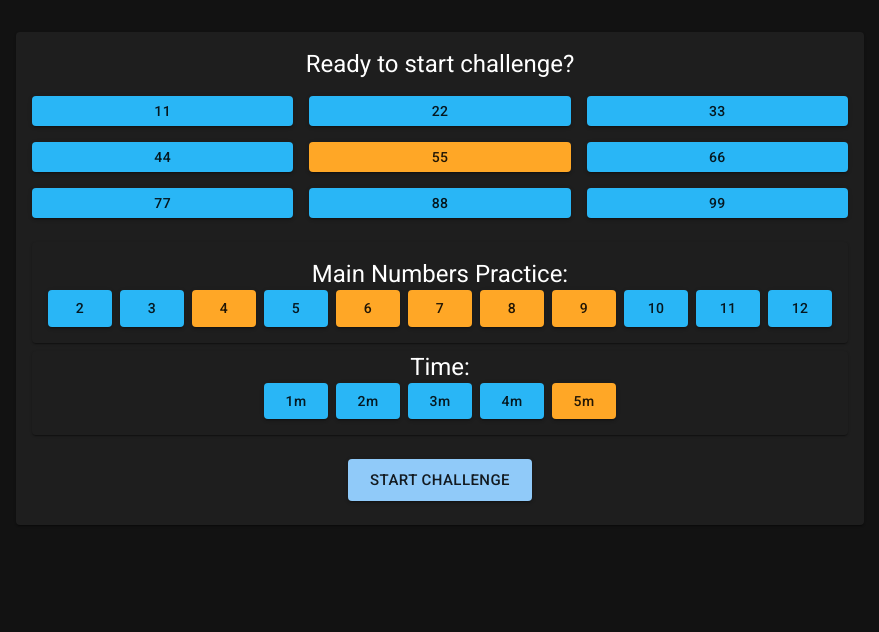
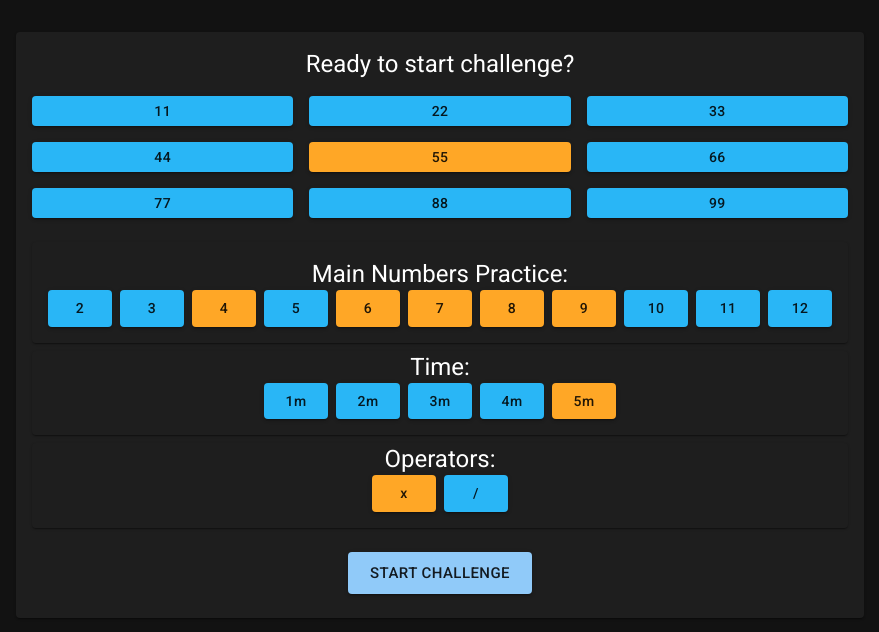
Before and after one commit to Valerii1993/math-99-challenge-club, a React (Vite) app: page / in a window 1280 px wide. Shown: the top 632 px of the page, without its empty margins (200-1079 px from the left). Built offline with nearby package versions, Linux system fonts and the light colour scheme.

Commit message:
Added division operator

```diff
--- a/src/App.tsx
+++ b/src/App.tsx
@@ -6,9 +6,12 @@ import StageTest from "./components/StageTest.tsx";
 import StageResult from "./components/StageResult.tsx";
 import { Stage } from "./helpers/Stage.ts";
 
+export type TOperator = "x" | "/";
+
 export type TResult = {
   combinations: {
     combination: [number, number];
+    operator: TOperator;
     userAnswer: number;
     correctAnswer: number;
     isCorrect: boolean;
@@ -34,6 +37,7 @@ function App() {
   const [clubType, setClubType] = useState(55);
   const [mainNums, setMainNums] = useState<number[]>([4, 6, 7, 8, 9]);
   const [durationS, setDurationS] = useState(5 * 60);
+  const [operators, setOperators] = useState<TOperator[]>(["x"]);
 
   return (
     // Forbidding touch actions/scrolling page while interacting with the app
@@ -47,6 +51,8 @@ function App() {
           setMainNums={setMainNums}
           durationS={durationS}
           setDurationS={setDurationS}
+          operators={operators}
+          setOperators={setOperators}
         />
       )}
       {stage === Stage.PROCESS && (
@@ -58,6 +64,7 @@ function App() {
           setMainNums={setMainNums}
           durationS={durationS}
           setDurationS={setDurationS}
+          operators={operators}
         />
       )}
       {stage === Stage.RESULT && (
@@ -70,6 +77,7 @@ function App() {
           setMainNums={setMainNums}
           durationS={durationS}
           setDurationS={setDurationS}
+          operators={operators}
         />
       )}
     </Container>
--- a/src/components/StageResult.tsx
+++ b/src/components/StageResult.tsx
@@ -144,12 +144,18 @@ const StageResult = ({ setStage, result, setResult, clubType }: TProps) => {
         <TableBody>
           {result.combinations.map((combinationItem, index) => (
             <TableRow
-              key={`${combinationItem.combination[0]}x${combinationItem.combination[1]}`}
+              key={`${combinationItem.combination[0]}${combinationItem.operator}${combinationItem.combination[1]}`}
               sx={{ "&:last-child td, &:last-child th": { border: 0 } }}
             >
               <TableCell align="left">{index + 1}</TableCell>
               <TableCell component="th" scope="row">
-                {`${combinationItem.combination[0]} x ${combinationItem.combination[1]}`}
+                {combinationItem.operator === "x" &&
+                  `${combinationItem.combination[0]} x ${combinationItem.combination[1]}`}
+                {combinationItem.operator === "/" &&
+                  `${
+                    combinationItem.combination[0] *
+                    combinationItem.combination[1]
+                  } / ${combinationItem.combination[0]}`}
               </TableCell>
               <TableCell align="right">{combinationItem.userAnswer}</TableCell>
               <TableCell align="right">
--- a/src/components/StageStart.tsx
+++ b/src/components/StageStart.tsx
@@ -6,6 +6,7 @@ import Grid from "@mui/material/Grid";
 import * as React from "react";
 import { Stage } from "../helpers/Stage.ts";
 import { Stack } from "@mui/material";
+import type { TOperator } from "../App.tsx";
 
 export type TStageProps = {
   setStage: (level: number) => void;
@@ -14,10 +15,12 @@ export type TStageProps = {
   setMainNums: (nums: number[]) => void;
   durationS: number;
   setDurationS: (durationS: number) => void;
+  operators: TOperator[];
 };
 
 type TProps = TStageProps & {
   setClubType: (clubType: number) => void;
+  setOperators: React.Dispatch<React.SetStateAction<TOperator[]>>;
 };
 
 const getClubTypeColor = (currentType: number, buttonType: number) =>
@@ -31,6 +34,8 @@ const StageStart = ({
   setMainNums,
   durationS,
   setDurationS,
+  operators,
+  setOperators,
 }: TProps) => {
   const onStartClick = () => {
     if (mainNums.length < clubType / 11) {
@@ -39,6 +44,11 @@ const StageStart = ({
           clubType / 11
         } main numbers for the selected club type of ${clubType}.`
       );
+      return;
+    }
+
+    if (!operators.length) {
+      alert("Please select at least one operator.");
       return;
     }
 
@@ -96,6 +106,29 @@ const StageStart = ({
     );
   }
 
+  const operatorsJsx: React.JSX.Element[] = [];
+  for (const operator of ["x", "/"] as const) {
+    operatorsJsx.push(
+      <Button
+        key={operator}
+        variant="contained"
+        color={operators.includes(operator) ? "warning" : "info"}
+        onClick={() =>
+          setOperators((prev) => {
+            if (prev.includes(operator)) {
+              return operators.filter((val) => val !== operator);
+            }
+
+            return [...prev, operator];
+          })
+        }
+        sx={{ textTransform: "none" }}
+      >
+        {operator}
+      </Button>
+    );
+  }
+
   return (
     <Grid
       container
@@ -147,6 +180,22 @@ const StageStart = ({
               </Stack>
             </Card>
 
+            <Card sx={{ mt: 1, pb: 2 }}>
+              <Typography variant="h5" component="div">
+                Operators:
+              </Typography>
+
+              <Stack
+                direction="row"
+                spacing={1}
+                useFlexGap
+                flexWrap="wrap"
+                justifyContent="center"
+              >
+                {operatorsJsx}
+              </Stack>
+            </Card>
+
             <Button
               sx={{ mt: 3 }}
               variant="contained"
--- a/src/components/StageTest.tsx
+++ b/src/components/StageTest.tsx
@@ -8,7 +8,7 @@ import { useEffect, useState } from "react";
 import { Box, Button } from "@mui/material";
 import BackspaceIcon from "@mui/icons-material/Backspace";
 import Check from "@mui/icons-material/Check";
-import { type TResult } from "../App.tsx";
+import { type TOperator, type TResult } from "../App.tsx";
 import { Stage } from "../helpers/Stage.ts";
 
 const SECOND_NUMS = [2, 3, 4, 5, 6, 7, 8, 9, 10, 11, 12];
@@ -34,9 +34,8 @@ const getCalculatedPossibleCombinations = (mainNums: number[]) => {
   return possibleCombinations;
 };
 
-const getRandomCombinationIndex = (
-  possibleCombinations: PossibleCombination[]
-) => Math.floor(Math.random() * possibleCombinations.length);
+const getRandomArrIndex = (arr: Array<unknown>) =>
+  Math.floor(Math.random() * arr.length);
 
 type TProps = TStageProps & {
   setResult: React.Dispatch<React.SetStateAction<TResult>>;
@@ -48,6 +47,7 @@ const StageTest = ({
   clubType,
   mainNums,
   durationS,
+  operators,
 }: TProps) => {
   const [startTime] = useState(Date.now());
   const [combinationStartTime, setCombinationStartTime] = useState(Date.now());
@@ -56,7 +56,10 @@ const StageTest = ({
     getCalculatedPossibleCombinations(mainNums)
   );
   const [combinationIndex, setCombinationIndex] = useState(
-    getRandomCombinationIndex(possibleCombinations)
+    getRandomArrIndex(possibleCombinations)
+  );
+  const [operator, setOperator] = useState<TOperator>(
+    operators[getRandomArrIndex(operators)]
   );
   const [answerStr, setAnswerStr] = useState("");
   const [currentQuestionNumber, setCurrentQuestionNumber] = useState(1);
@@ -64,6 +67,14 @@ const StageTest = ({
   const minsLeft = Math.floor(timeLeft / 60);
   const secsLeft = timeLeft % 60;
   const isSubmitDisabled = answerStr.length === 0;
+  const firstCombinationNum = possibleCombinations[combinationIndex][0];
+  const secondCombinationNum = possibleCombinations[combinationIndex][1];
+  const product = firstCombinationNum * secondCombinationNum;
+  // If division: dividing product on the first combination number and resul is second combination number
+  const firstNum = operator === "x" ? firstCombinationNum : product;
+  const secondNum =
+    operator === "x" ? secondCombinationNum : firstCombinationNum;
+  const correctAnswer = operator === "x" ? product : secondCombinationNum;
 
   useEffect(() => {
     const interval = setInterval(() => {
@@ -101,7 +112,6 @@ const StageTest = ({
   const submitAnswer = () => {
     const answerNumber = parseInt(answerStr);
     const combination = possibleCombinations[combinationIndex];
-    const correctAnswer = combination[0] * combination[1];
     const isCorrect = answerNumber === correctAnswer;
 
     setResult((prevResult) => {
@@ -110,6 +120,7 @@ const StageTest = ({
           ...prevResult.combinations,
           {
             combination,
+            operator,
             userAnswer: answerNumber,
             correctAnswer: correctAnswer,
             isCorrect: isCorrect,
@@ -128,7 +139,8 @@ const StageTest = ({
 
     possibleCombinations.splice(combinationIndex, 1);
     setPossibleCombinations(possibleCombinations);
-    setCombinationIndex(getRandomCombinationIndex(possibleCombinations));
+    setCombinationIndex(getRandomArrIndex(possibleCombinations));
+    setOperator(operators[getRandomArrIndex(operators)]);
 
     if (currentQuestionNumber === clubType) {
       setStage(Stage.RESULT);
@@ -173,8 +185,7 @@ const StageTest = ({
                 sx={{ fontWeight: "bold", fontSize: 26 }}
               >
                 <span>
-                  {possibleCombinations[combinationIndex][0]} x{" "}
-                  {possibleCombinations[combinationIndex][1]} ={" "}
+                  {firstNum} {operator} {secondNum} ={" "}
                 </span>
                 <span style={{ display: "inline-block", width: 45 }}>
                   {answerStr || "???"}
```
Also changed, not shown: 1 other file (tests, documents, lock files or other folders).
